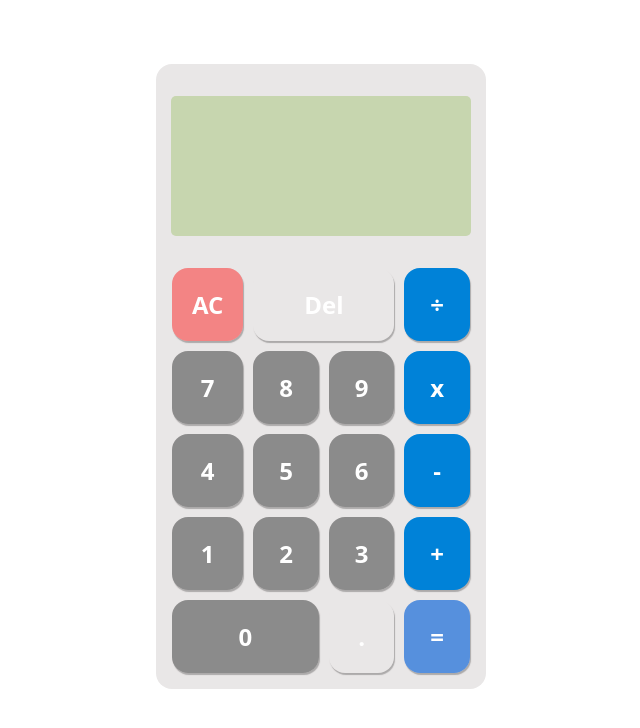
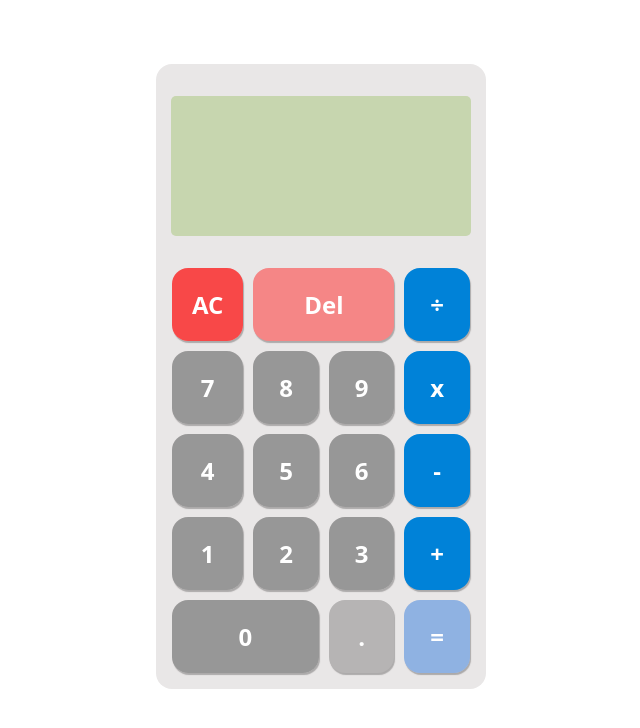
Before and after one commit to estellel-github/calculator, a plain HTML site: page index.html in a window 1280 px wide. Shown: the whole page, without its empty margins (319-959 px from the left). Drawn offline with Linux system fonts and the light colour scheme.

Commit message:
Adjust button colors

```diff
--- a/main.js
+++ b/main.js
@@ -158,9 +158,6 @@ equalBtn.addEventListener("click", () => {
 // Add keyboard support
 // Add percentage button
 // Add plus/minus button
-// Display calculation history (?)
-
-
 
 // function deleteNumber() {
 //   currentOperationScreen.textContent = currentOperationScreen.textContent
--- a/styles.css
+++ b/styles.css
@@ -95,6 +95,7 @@ body {
   /* border: 1px solid #868686; */
   box-shadow: 1px 2px 1px rgb(172, 170, 170);
   color: #ffffff;
+  background-color: #b6b4b4;
   font-weight: bold;
   font-size: 24px;
 }
@@ -104,7 +105,7 @@ body {
 }
 
 .equal.button {
-  background-color:#005ed8a1;
+  background-color:#005ed863;
 }
 
 .button:active {
@@ -116,9 +117,13 @@ body {
 }
 
 .clear {
-  background-color: rgba(255, 0, 0, 0.432);
+  background-color: rgba(255, 0, 0, 0.685);
 }
 
 .number {
-  background-color: rgba(95, 95, 95, 0.671);
+  background-color: rgba(112, 112, 112, 0.671);
 }
+
+.delete {
+  background-color: rgb(245, 134, 134);
+}
```
